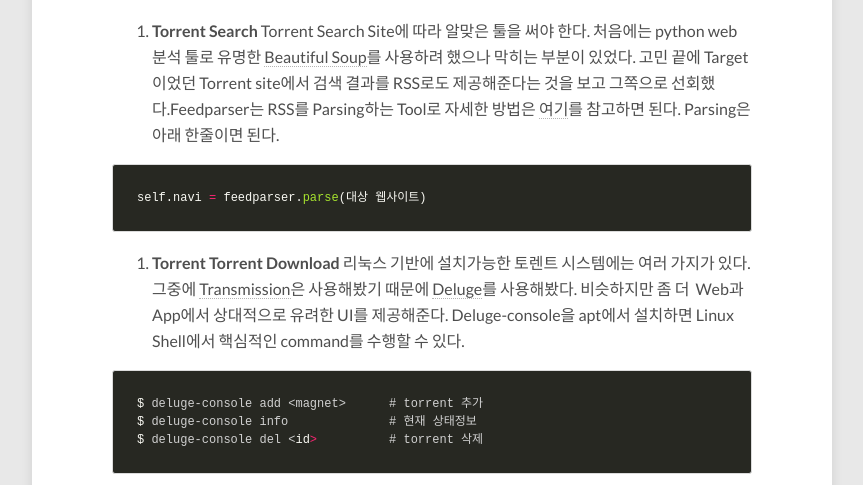
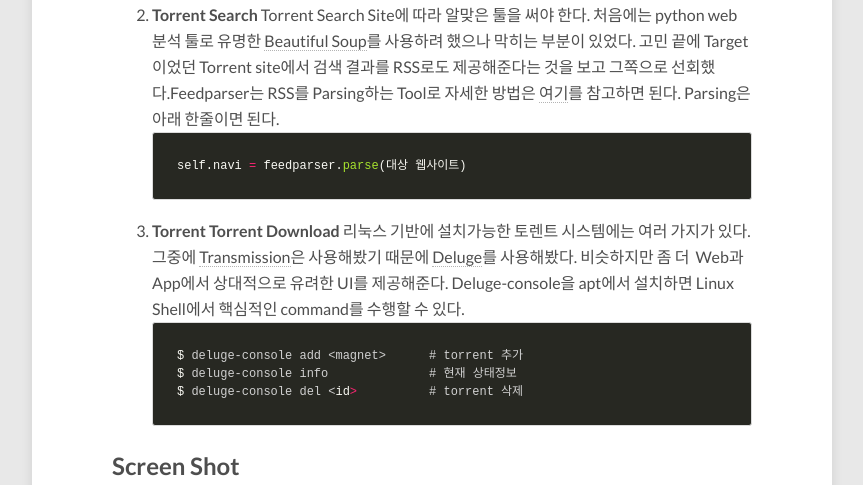
Before and after one commit to seungjuchoi/seungjuchoi.github.io, a Jekyll site: the page built from _posts/2016-01-02-telebotec9d84-ec9db4ec9aa9ed959c-ec9b90eab2a9-ed86a0eba08ced8ab8-eb8ba4ec9ab4eba19ceb939c-ec8b9cec8aa4ed859c.markdown, in a window 1280 px wide. Shown: the part 4151-4636 px from the top of the page, without its empty margins (208-1071 px from the left). Built offline with Jekyll 4.4.1, drawn with Linux system fonts in a browser that asks for light colours; nearby versions of some CDN libraries; comment, search, counter and statistics services are not loaded; grey boxes are pictures that could not be loaded.

````diff
--- a/_posts/2016-01-02-telebotec9d84-ec9db4ec9aa9ed959c-ec9b90eab2a9-ed86a0eba08ced8ab8-eb8ba4ec9ab4eba19ceb939c-ec8b9cec8aa4ed859c.markdown
+++ b/_posts/2016-01-02-telebotec9d84-ec9db4ec9aa9ed959c-ec9b90eab2a9-ed86a0eba08ced8ab8-eb8ba4ec9ab4eba19ceb939c-ec8b9cec8aa4ed859c.markdown
@@ -75,22 +75,19 @@ Telebot에서 제공해주는 API를 사용하면 된다. [공식 사이트](htt
 Telepot: Python framework for Telegram Bot API.
 [https://github.com/nickoala/telepot](https://github.com/nickoala/telepot)
 bot의 b를 위아래로 뒤집으면 p라는 점이 새삼 재밌어 보여서 선택했는데 꽤 편리한 Python API를 제공했다.Example을 보면 아래 단 세줄이 Telegram과 내 서버를 이어 주는 코드다.
-![제목 없음](https://redreamer.files.wordpress.com/2016/01/eca09cebaaa9-ec9786ec9d8c.png)
-
+![제목 없음](https://redreamer.files.wordpress.com/2016/01/eca09cebaaa9-ec9786ec9d8c.png) <br/>
 MessageCounter는 실행할 Class자리리고 TOKEN은 Telegram에서 부여받은 BOT Key다.
 
 2. **Torrent Search**
 Torrent Search Site에 따라 알맞은 툴을 써야 한다. 처음에는 python web 분석 툴로 유명한 [Beautiful Soup](http://www.crummy.com/software/BeautifulSoup/)를 사용하려 했으나 막히는 부분이 있었다. 고민 끝에 Target이었던 Torrent site에서 검색 결과를 RSS로도 제공해준다는 것을 보고 그쪽으로 선회했다.Feedparser는 RSS를 Parsing하는 Tool로 자세한 방법은 [여기](http://pythonhosted.org/feedparser/)를 참고하면 된다.
-Parsing은 아래 한줄이면 된다.
-
+Parsing은 아래 한줄이면 된다. <br/>
 ```python
 self.navi = feedparser.parse(대상 웹사이트)
 ```
 
 3. **Torrent Torrent Download**
 리눅스 기반에 설치가능한 토렌트 시스템에는 여러 가지가 있다. 그중에 [Transmission](http://www.transmissionbt.com/)은 사용해봤기 때문에 [Deluge](http://www.deluge-torrent.org/)를 사용해봤다. 비슷하지만 좀 더  Web과 App에서 상대적으로 유려한 UI를 제공해준다.
-Deluge-console을 apt에서 설치하면 Linux Shell에서 핵심적인 command를 수행할 수 있다.
-
+Deluge-console을 apt에서 설치하면 Linux Shell에서 핵심적인 command를 수행할 수 있다. <br/>
 ```bash
 $ deluge-console add <magnet>      # torrent 추가
 $ deluge-console info              # 현재 상태정보
````
